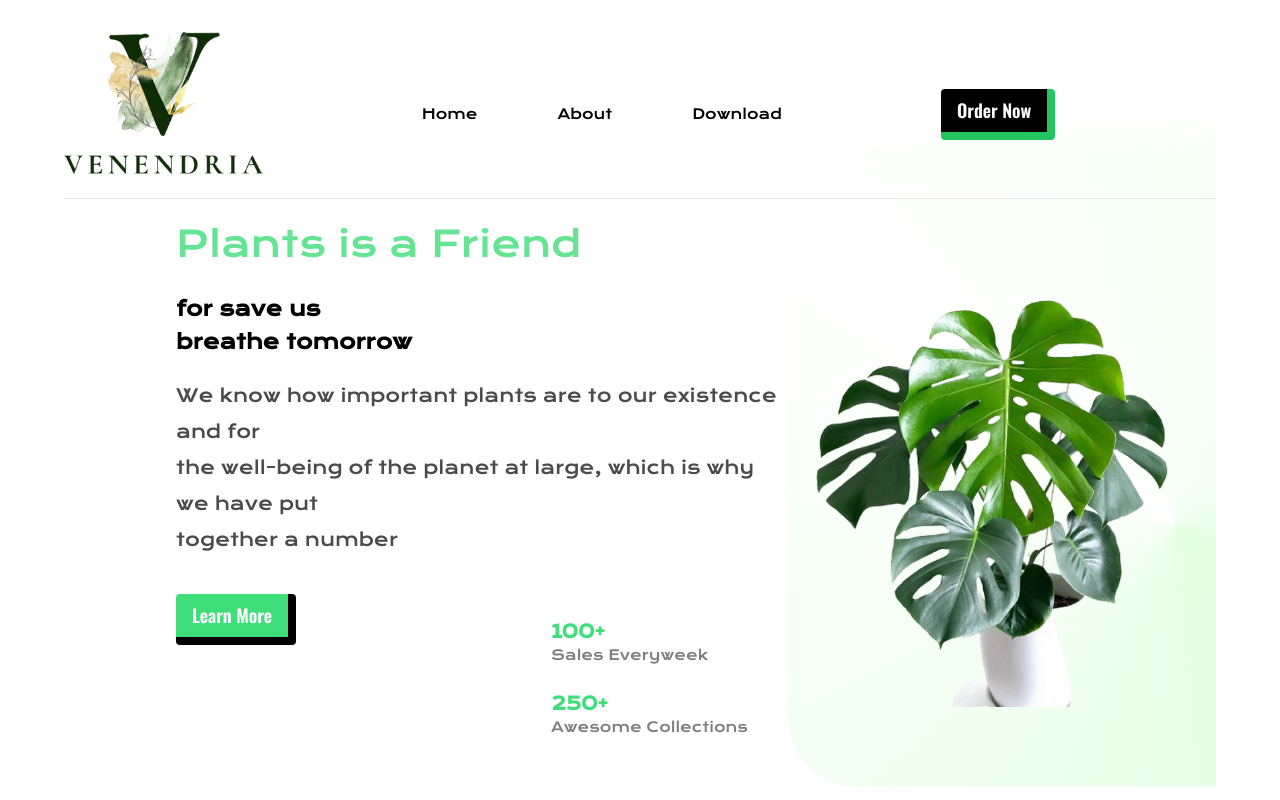
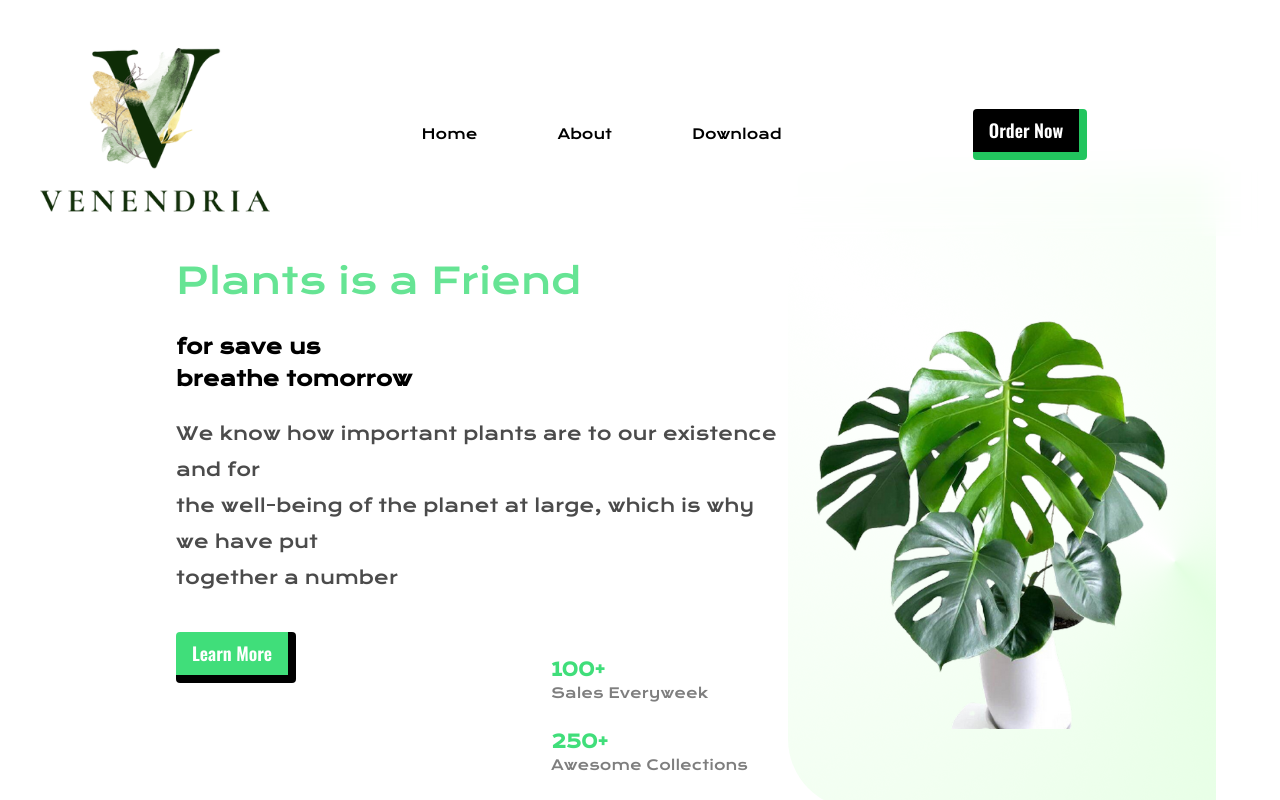
Before and after one commit to SandiSopian/Figma-to-NextJs-Tailwind---Slicing-1, a Next.js app: page / in a window 1280 px wide. Shown: the top 800 px of the page. Built offline with nearby package versions, Linux system fonts and the light colour scheme.

Commit message:
Remove container on navbar

```diff
--- a/components/Footer.jsx
+++ b/components/Footer.jsx
@@ -16,8 +16,12 @@ export default function Footer() {
         <p className="uppercase mb-6 text-xs cursor-pointer lg:text-lg hover:opacity-50">Feature</p>
       </div>
       <div className="sm:w-4/12 md:w-3/12 lg:text-sm md:text-xs sm:text-xxs">
-        <p className="uppercase mb-6 text-xs cursor-pointer lg:text-lg hover:opacity-50 ">Policy Library</p>
-        <p className="uppercase mb-6 text-xs cursor-pointer lg:text-lg hover:opacity-50">Site Map</p>
+        <Link href="/#hero">
+          <p className="uppercase mb-6 text-xs cursor-pointer lg:text-lg hover:opacity-50 ">Home</p>
+        </Link>
+        <Link href="/#download">
+          <p className="uppercase mb-6 text-xs cursor-pointer lg:text-lg hover:opacity-50">Download</p>
+        </Link>
         <p className="uppercase mb-6 text-xs cursor-pointer lg:text-lg hover:opacity-50">Blog</p>
       </div>
       <div className="sm:w-3/12 md:w-2/12 xl:ml-12 lg:text-sm md:text-xs sm:text-xxs">
--- a/components/HeroSection.jsx
+++ b/components/HeroSection.jsx
@@ -6,7 +6,7 @@ export default function HeroSection() {
     <section className="flex flex-wrap-reverse sm:flex-nowrap items-right mt-16" id="hero">
       <HeroTeks />
       <div className="flex-grow bg-img z-0 -mt-32 w-7/12 sm:rounded-bl-[70px]">
-        <ImgAsset image="/img7.png" imageClassName="max-w-[150%] sm:max-w-[120%] lg:max-w-[100%] -ml-12 sm:-ml-6 lg:ml-0 mt-36 mb-20" />
+        <ImgAsset image="/img7.png" imageClassName="max-w-[150%] sm:max-w-[120%] lg:max-w-[100%] -ml-12 sm:-ml-6 lg:ml-0 mt-12 sm:mt-24 lg:mt-32 mb-20" />
       </div>
     </section>
   );
--- a/components/Navbar.jsx
+++ b/components/Navbar.jsx
@@ -9,9 +9,9 @@ export default function Navbar() {
 
   return (
     <>
-      <section className="flex sticky top-0 items-center text-sm mt-8 backdrop-filter backdrop-blur-lg border-b border-gray-200 z-20">
+      <section className="flex sticky top-0 items-center text-sm mt-8 backdrop-filter backdrop-blur-lg z-20">
         <div className="w-3/12 md:w-3/12 px-10">
-          <Logo logoClassName="-ml-16 md:-ml-10" />
+          <Logo logoClassName="ml-0 mt-4 " />
         </div>
 
         <div className="w-6/12 hidden sm:block">
@@ -23,12 +23,12 @@ export default function Navbar() {
         </div>
 
         <div className="w-9/12 sm:hidden text-right mb-8">
-          <img src="/menu.svg" className="inline-block hover:cursor-pointer" onClick={() => setOffcanvas(true)} />
+          <img src="/menu.svg" className="mr-12 inline-block hover:cursor-pointer" onClick={() => setOffcanvas(true)} />
         </div>
       </section>
 
       <div className={classnames("fixed bg-white z-30 top-0 h-full w-full transition-all p-10 md:hidden", offcanvas ? "right-0" : "-right-full")}>
-        <img src="/x.svg" className="absolute top-8 right-16 w-8 hover:cursor-pointer" onClick={() => setOffcanvas(false)} />
+        <img src="/x.svg" className="absolute top-8 right-12 w-8 hover:cursor-pointer" onClick={() => setOffcanvas(false)} />
         <Nav dir="vertical" />
       </div>
     </>
--- a/pages/index.js
+++ b/pages/index.js
@@ -8,8 +8,8 @@ import Footer from "../components/Footer";
 export default function Home() {
   return (
     <>
+        <Navbar />
       <div className="container mx-auto px-16">
-        <Navbar />
         <HeroSection />
         <OrderSection />
         <BenefitSection />
```
